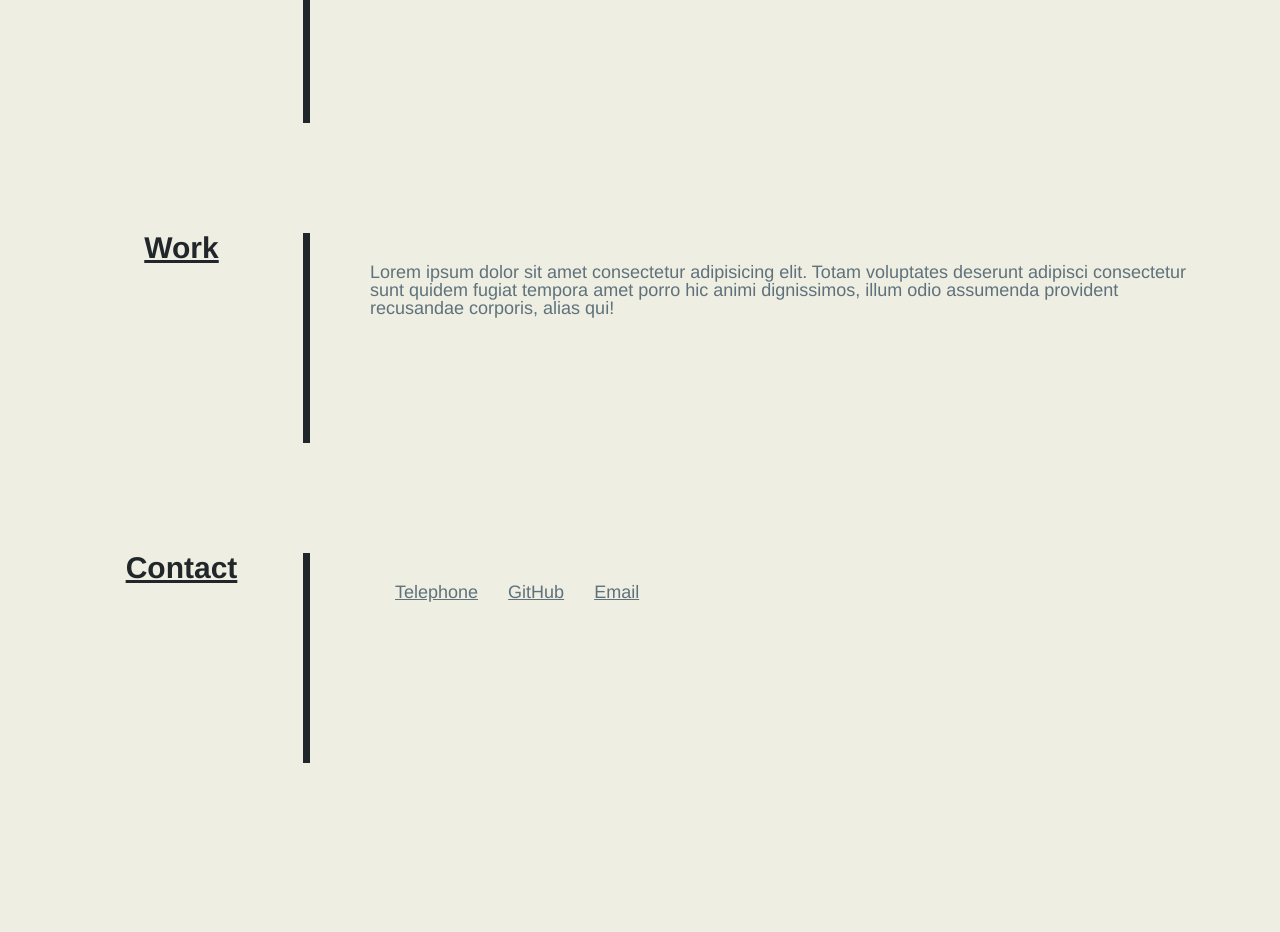
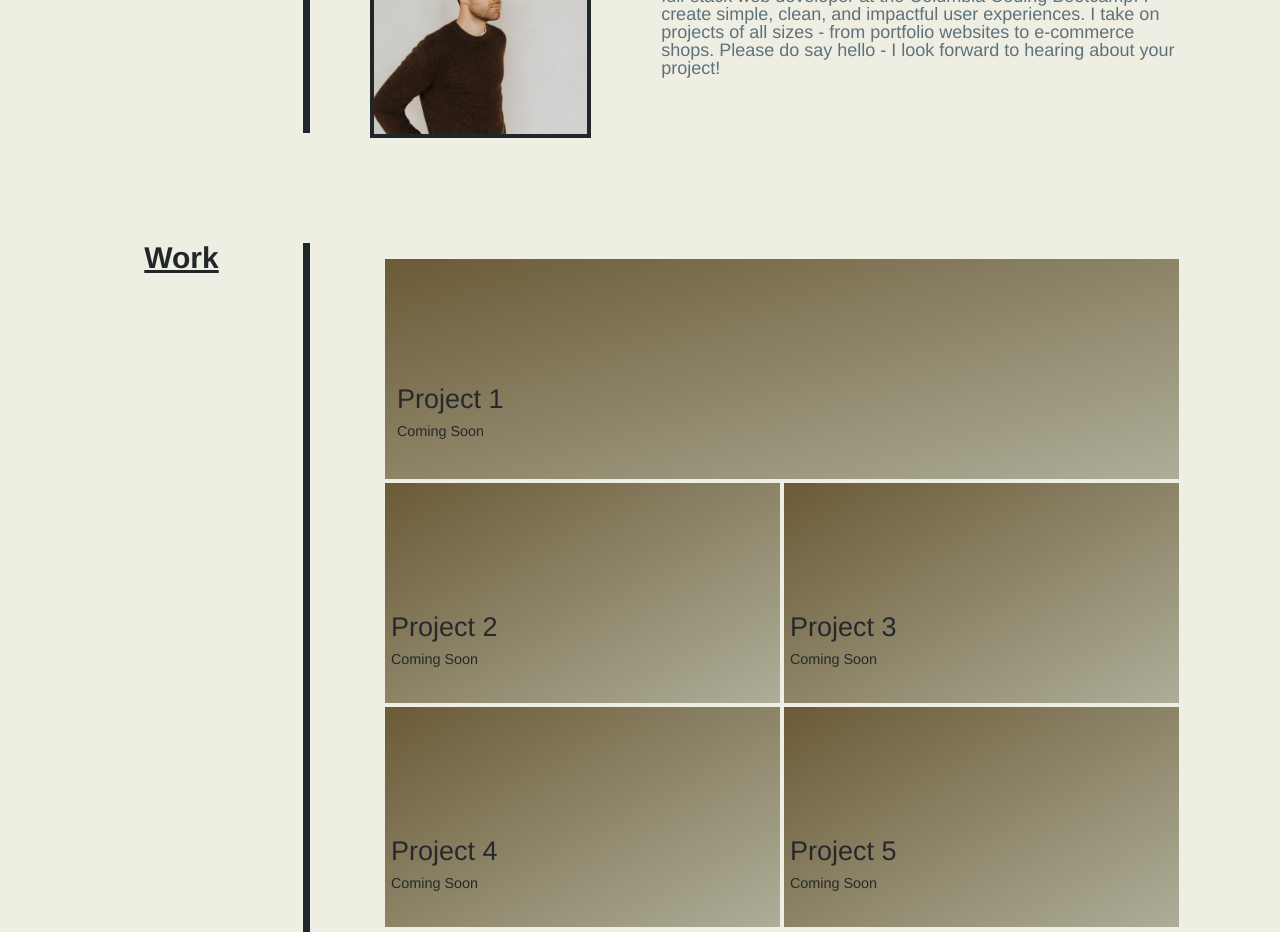
Before and after one commit to stevenstefanov/portfolio-1.0, a plain HTML site: page index.html in a window 1280 px wide. Shown: the part 490-1422 px from the top of the page. Before the commit the page ends 1323 px from the top, so only its background shows below. Drawn offline with Linux system fonts and the light colour scheme.

Commit message:
added work fields to Work section of page. Added personal about info. Stylized nav buttons, header sections, section titles, work boxes.

```diff
--- a/assets/css/style.css
+++ b/assets/css/style.css
@@ -30,6 +30,10 @@ header nav ul li {
 header a:hover {
     cursor: default;
     text-decoration: underline;
+    background-color: #eeeee3;
+    color: #242424;
+    transition-duration: 0.7s;
+    border: hidden;
 }
 
 a {
@@ -46,8 +50,27 @@ a {
     background-position: center;
 }
 
+.subhead {
+    background-color: #242424;
+    width: 300px;
+    height: 80px;
+    position: absolute;
+    top: 300px;
+    right: 40px;
+    color: #eeeee3;
+    display: inline-block;
+    font-size: 48px;
+    border: floralwhite 3px dashed;
+}
+
+.subhead h1 {
+    text-align: center;
+    padding-top: 13px;
+    padding-bottom: 13px;
+}
+
 h2 {
-    margin-bottom: 10px;
+    margin-top: 30px;
     font-size: 30px;
     text-align: center;
     color: #202629;
@@ -56,10 +79,17 @@ h2 {
     text-decoration: underline;
 }
 
+.section img {
+    margin: 10px 10px 10px 60px;
+    align-self: center;
+    max-height: 230px;
+    border: solid 4px #202629;
+}
 
 main {
     display: inline-block;
     margin-left: 20px;
+    margin-right: 20px;
 }
 
 .section {
@@ -72,11 +102,123 @@ main {
     font-size: 18px;
 }
 
+#work {
+    display: flex;
+    flex-direction: column;
+    height: 800px;
+    padding: 20px 40px;
+}
+
+
+
+
+
+
+
+/*  */
+
+
+
+
+
+.work-section {
+    flex: 5;
+    padding: 25px 15px;
+    /* display: flex;
+    flex-direction: column;
+    align-items: center; */
+    /* margin: 1% 6%; */
+}
+
+.project {
+    position: relative;
+}
+
+.project-info {
+    color: #26292b;
+    background: var(--header-secondary);
+    position: absolute;
+    bottom: 15%;
+    padding: 1% 5% 1% 1.5%;
+    z-index: 1;
+}
+
+.project-box {
+    max-width: 100%;
+    height: 220px;
+    background: linear-gradient(to bottom right, rgb(107, 90, 55), rgba(110, 110, 78, 0.5));
+    border: solid 5px var(--header-secondary);
+    margin: 5px 0;
+}
+
+.project:hover {
+    opacity: .75;
+    transition-duration: .5s;
+    cursor: default;
+}
+
+.project-name{
+    font-size: 1.5em;
+}
+
+.project-text{
+    font-size: .8em;
+    padding: 10% 0 0 0;
+    font-weight: 200;
+}
+
+
+@media screen and (min-width: 1200px) {
+
+
+    #work {
+        flex-direction: row;
+    }
+
+    .work-section {
+        margin: 0;
+        display: grid;
+        grid-template-columns: 50% 50%;
+        grid-row-gap: 4px;
+        grid-column-gap: 4px;
+    }
+
+    .project-box {
+        margin: 0;
+    }
+
+    #top-project {
+        grid-column-start: 1;
+        grid-column-end: 3;
+        justify-self: stretch;
+    }
+
+}
+
+
+
+
+
+
+/*  */
+
+
+
+
+
+
+
+
+
+
+
+
 .info {
     padding: 30px;
     margin-left: 30px;
     float: right;
     width: 100%;
+    align-self: center;
 }
 
 .section li {
--- a/index.html
+++ b/index.html
@@ -12,7 +12,7 @@
 
 <body>
     <header>
-        <h1>Steven Stefanov's Portfolio</h1>
+        <h1>Steven Stefanov's</h1>
         <nav>
             <ul>
                 <li>
@@ -33,18 +33,61 @@
 
     <div class="main-image"></div>
 
+    <div class="subhead">
+        <h1>Portfolio</h1>
+    </div>
+
     <main>
         <div id="about-me" class="section">
             <h2>About Me</h2>
+            <img src="./assets/images/steven.jpg" alt="Steven Picture">
             <section class="info">
-                <p>Lorem ipsum dolor sit amet consectetur adipisicing elit. Totam voluptates deserunt adipisci consectetur sunt quidem fugiat tempora amet porro hic animi dignissimos, illum odio assumenda provident recusandae corporis, alias qui!</p>
+                <p>Hello, my name is Steven Stefanov and I am learning to become a full-stack web developer at the Columbia Coding Bootcamp. I create simple, clean, and impactful user experiences. I take on projects of all sizes - from portfolio websites to e-commerce shops. Please do say hello - I look forward to hearing about your project!</p>
             </section>
         </div>
 
         <div id="work" class="section">
             <h2>Work</h2>
             <section class="info">
-                <p>Lorem ipsum dolor sit amet consectetur adipisicing elit. Totam voluptates deserunt adipisci consectetur sunt quidem fugiat tempora amet porro hic animi dignissimos, illum odio assumenda provident recusandae corporis, alias qui!</p>
+
+                <div class="work-section">
+                    <div class="project" id="top-project">
+                        <div class="project-box"></div>
+                        <div class="project-info">
+                            <p class="project-name">Project 1</p>
+                            <p class="project-text">Coming Soon</p>
+                        </div>
+                    </div>
+                    <div class="project" class="project-other">
+                        <div class="project-box"></div>
+                        <div class="project-info">
+                            <p class="project-name">Project 2</p>
+                            <p class="project-text">Coming Soon</p>
+                        </div>
+                    </div>
+                    <div class="project" class="project-other">
+                        <div class="project-box"></div>
+                        <div class="project-info">
+                            <p class="project-name">Project 3</p>
+                            <p class="project-text">Coming Soon</p>
+                        </div>
+                    </div>
+                    <div class="project" class="project-other">
+                        <div class="project-box"></div>
+                        <div class="project-info">
+                            <p class="project-name">Project 4</p>
+                            <p class="project-text">Coming Soon</p>
+                        </div>
+                    </div>
+                    <div class="project" class="project-other">
+                        <div class="project-box"></div>
+                        <div class="project-info">
+                            <p class="project-name">Project 5</p>
+                            <p class="project-text">Coming Soon</p>
+                        </div>
+                    </div>
+                </div>
+
             </section>
         </div>
 
```
